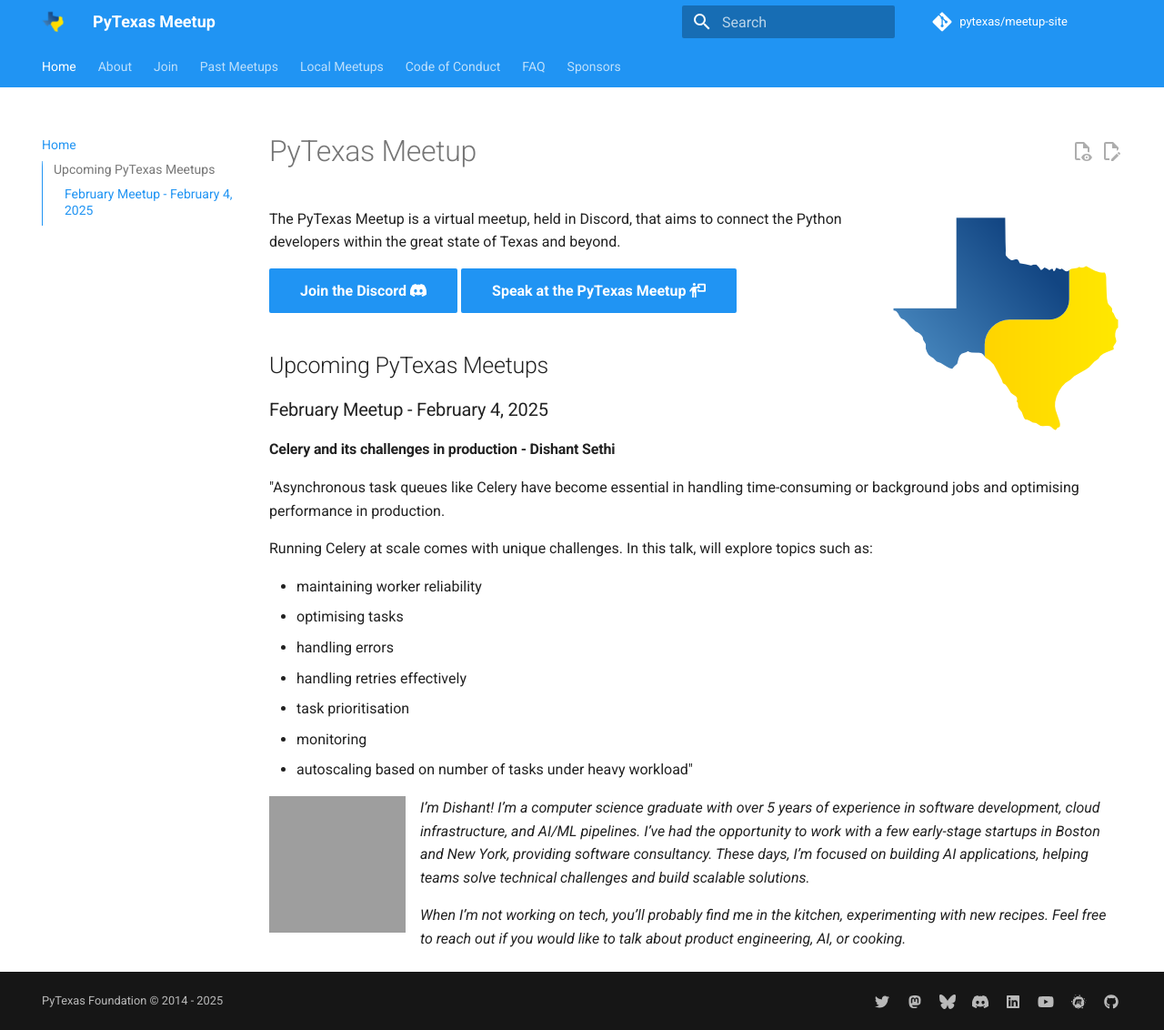
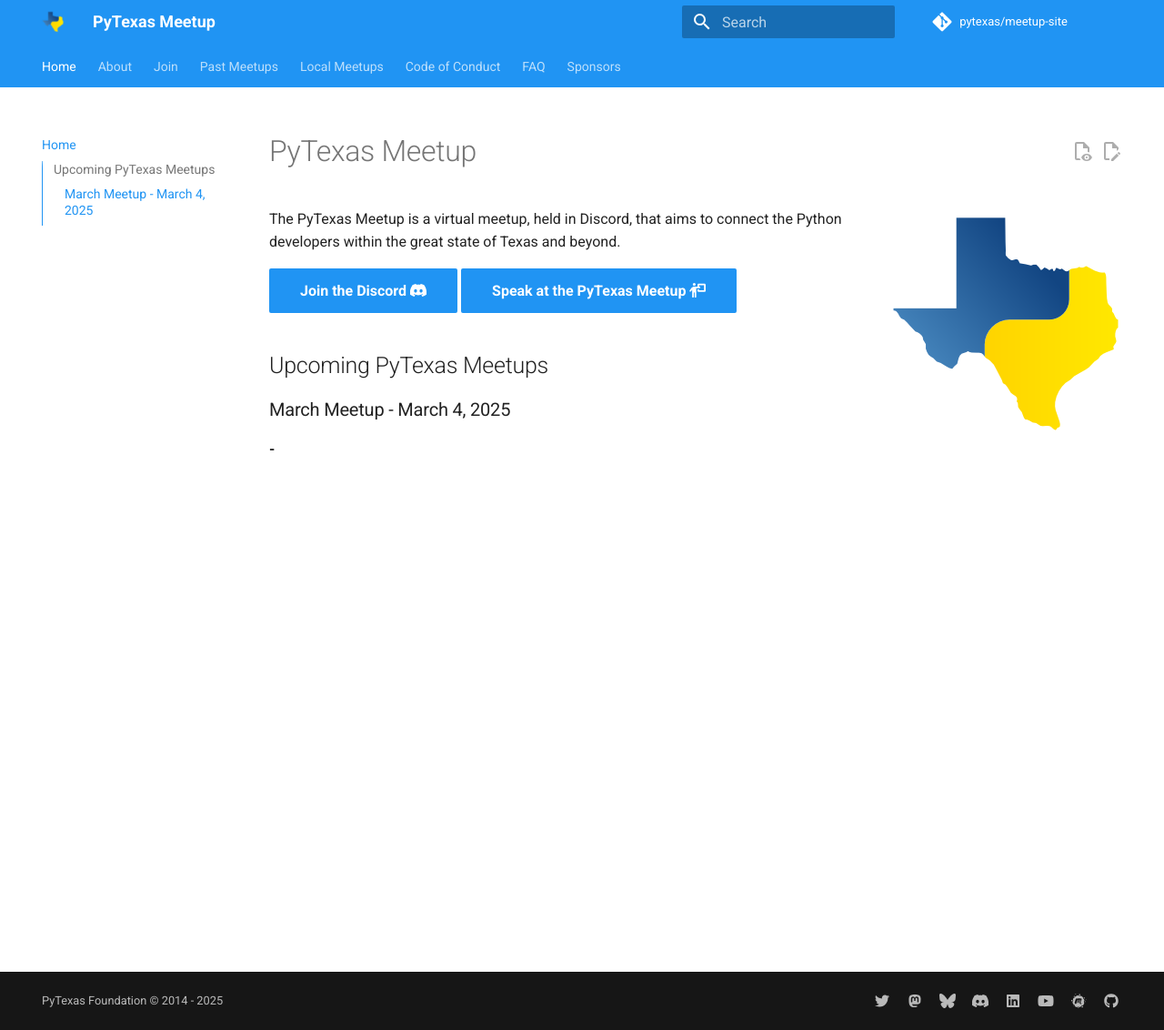
Before and after one commit to pytexas/meetup, an MkDocs documentation site: the page built from docs/index.md, in a window 1280 px wide and 1132 px high. Shown: the whole window at 91% size. Built offline with MkDocs 1.6.1 and Material for MkDocs 9.7.7, drawn with Linux system fonts in a browser that asks for light colours; comment, search, counter and statistics services are not loaded; grey boxes are pictures that could not be loaded.

Commit message:
Added template for now.

```diff
--- a/docs/index.md
+++ b/docs/index.md
@@ -17,24 +17,13 @@
 
 ## Upcoming PyTexas Meetups
 
-### February Meetup - February 4, 2025
+### March Meetup - March 4, 2025
 
-#### Celery and its challenges in production - Dishant Sethi
+#### <!-- Title --> - <!-- Author -->
 
-"Asynchronous task queues like Celery have become essential in handling time-consuming or background jobs and optimising performance in production.
+<!-- Talk Description -->
 
-Running Celery at scale comes with unique challenges. In this talk, will explore topics such as:
+<!-- Avatar -->
+<!-- ![Dishant Sethi Avatar](https://avatars.githubusercontent.com/u/31399916){: style="height:150px;width:150px" align=left} -->
 
-- maintaining worker reliability
-- optimising tasks
-- handling errors
-- handling retries effectively
-- task prioritisation
-- monitoring
-- autoscaling based on number of tasks under heavy workload"
-
-![Dishant Sethi Avatar](https://avatars.githubusercontent.com/u/31399916){: style="height:150px;width:150px" align=left}
-
-*I’m Dishant! I’m a computer science graduate with over 5 years of experience in software development, cloud infrastructure, and AI/ML pipelines. I’ve had the opportunity to work with a few early-stage startups in Boston and New York, providing software consultancy. These days, I’m focused on building AI applications, helping teams solve technical challenges and build scalable solutions.*
-
-*When I’m not working on tech, you’ll probably find me in the kitchen, experimenting with new recipes. Feel free to reach out if you would like to talk about product engineering, AI, or cooking.*
+*<!-- Speaker Bio -->*
```
